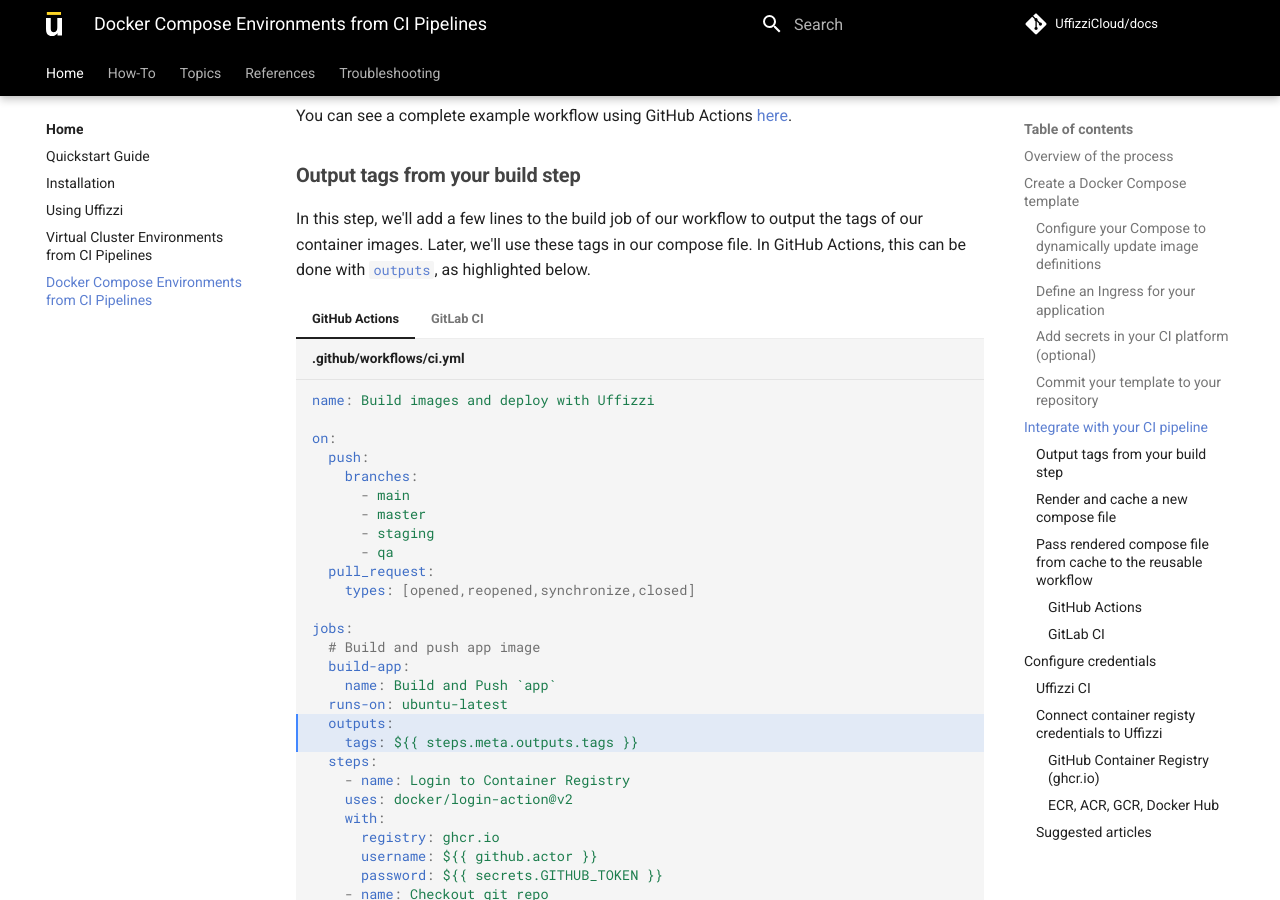
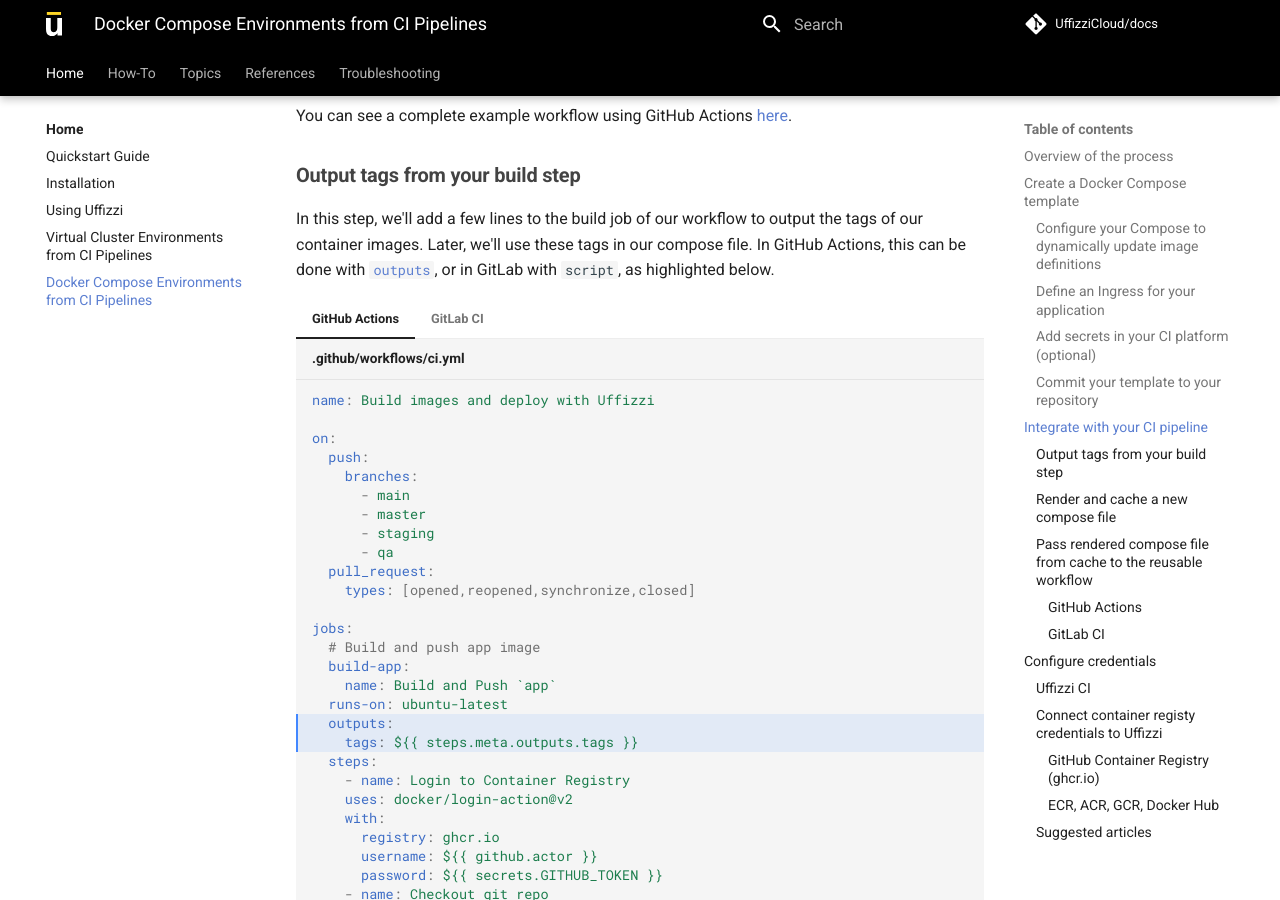
Before and after one commit to UffizziCloud/docs, an MkDocs documentation site: the page built from docs/docker-compose-environment.md, in a window 1280 px wide and 900 px high, scrolled down 4475 px. Built offline with MkDocs 1.6.1 and Material for MkDocs 9.7.7, drawn with Linux system fonts in a browser that asks for light colours; comment, search, counter and statistics services are not loaded.

Commit message:
Update docker-compose-environment.md

```diff
--- a/docs/docker-compose-environment.md
+++ b/docs/docker-compose-environment.md
@@ -204,7 +204,7 @@
 You can see a complete example workflow using GitHub Actions [here](https://github.com/UffizziCloud/quickstart/blob/main/.github/workflows/uffizzi-preview.yaml).
 
 ### <a id="cache-tags"></a>Output tags from your build step
- In this step, we'll add a few lines to the build job of our workflow to output the tags of our container images. Later, we'll use these tags in our compose file. In GitHub Actions, this can be done with [`outputs`](https://docs.github.com/en/actions/creating-actions/metadata-syntax-for-github-actions#outputs-for-docker-container-and-javascript-actions), as highlighted below.
+ In this step, we'll add a few lines to the build job of our workflow to output the tags of our container images. Later, we'll use these tags in our compose file. In GitHub Actions, this can be done with [`outputs`](https://docs.github.com/en/actions/creating-actions/metadata-syntax-for-github-actions#outputs-for-docker-container-and-javascript-actions), or in GitLab with `script`, as highlighted below.
 
 === "GitHub Actions"
 
```
